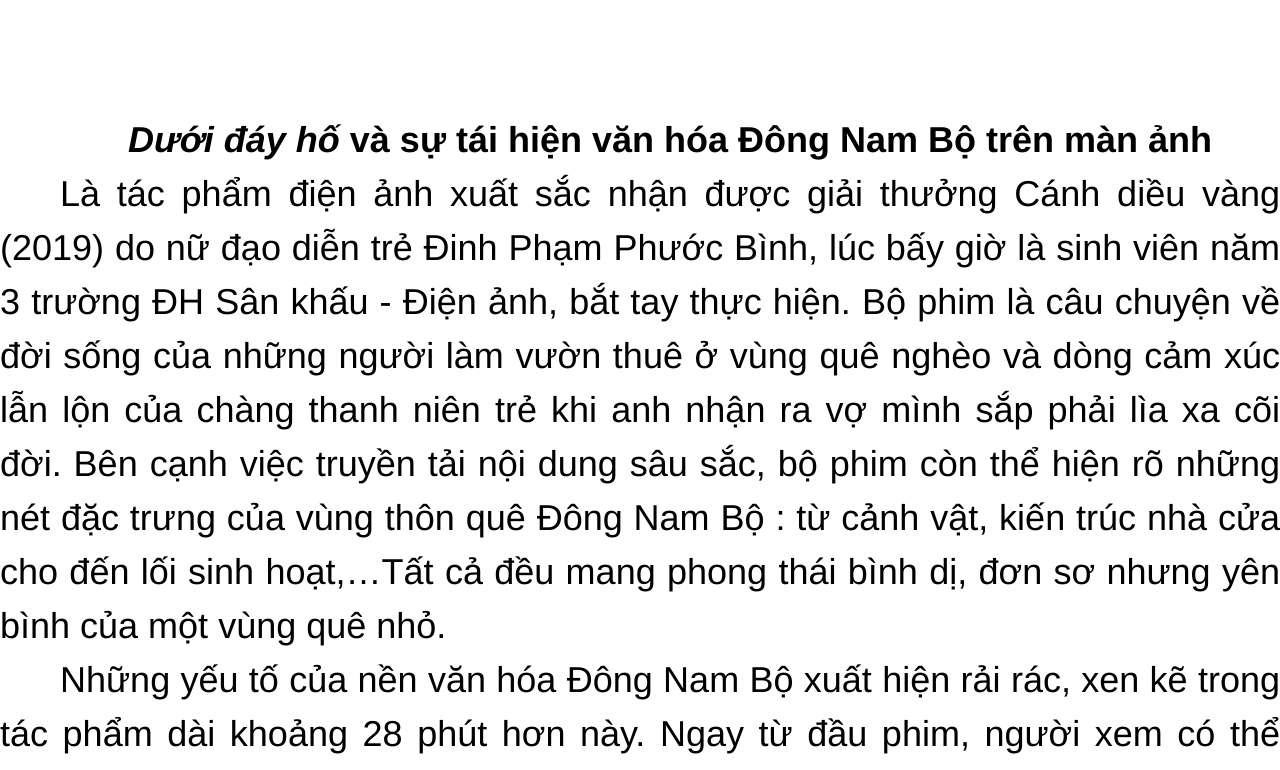
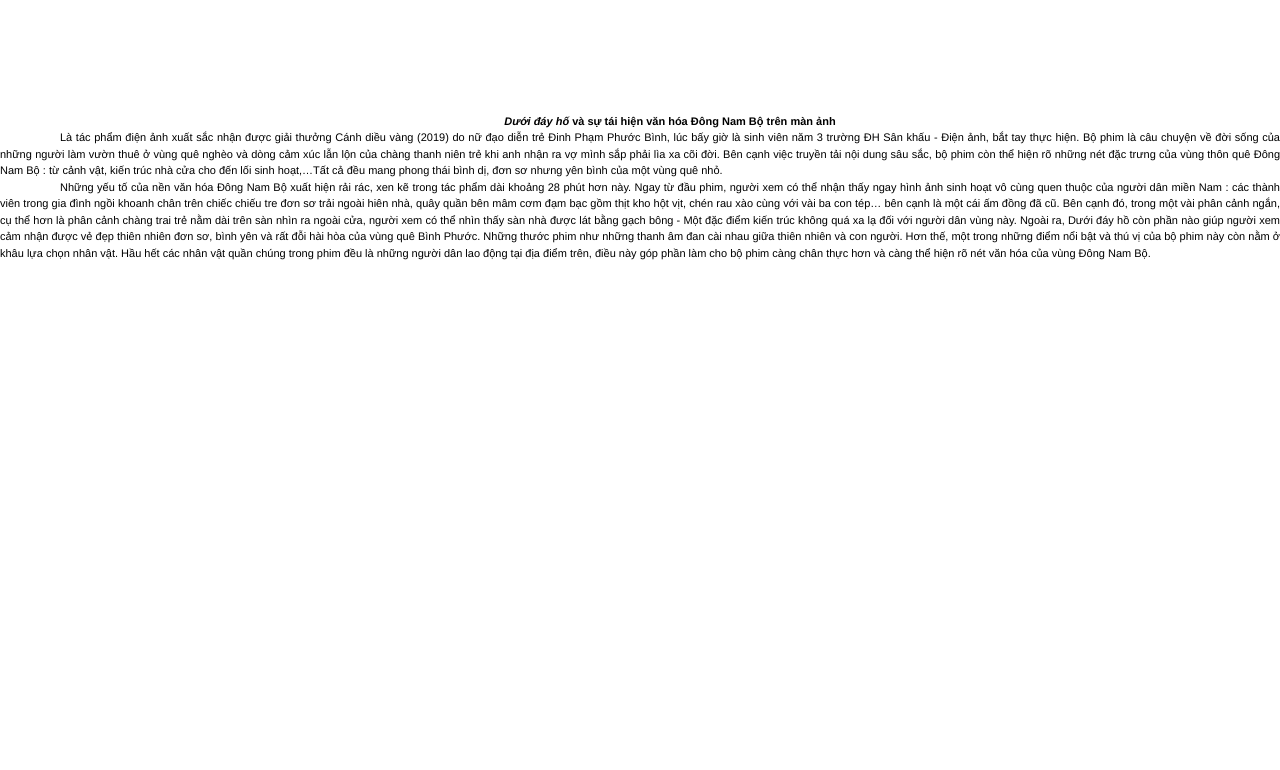
Before and after one commit to pinkkhai02/news, a plain HTML site: page index.html in a window 1280 px wide. Shown: the part 1812-2582 px from the top of the page. After the commit the page ends 2123 px from the top, so only its background shows below. Drawn offline with nearby package versions, Linux system fonts and the light colour scheme.

Commit message:
fix: font-site

```diff
--- a/assets/style/main.css
+++ b/assets/style/main.css
@@ -20,7 +20,7 @@ body {
 
 .swiper-slide {
   text-align: center;
-  font-size: 36px;
+  font-size: 11px;
   background: #fff;
   display: flex;
   flex-direction: column;
```
